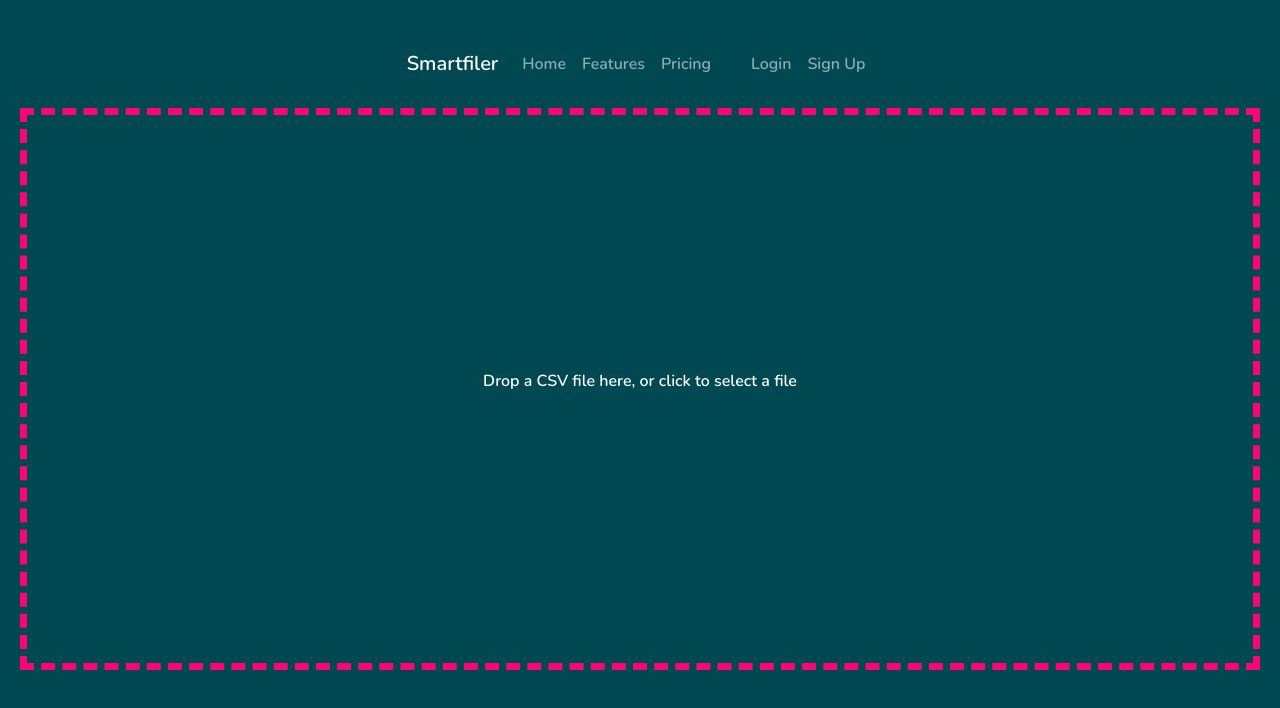
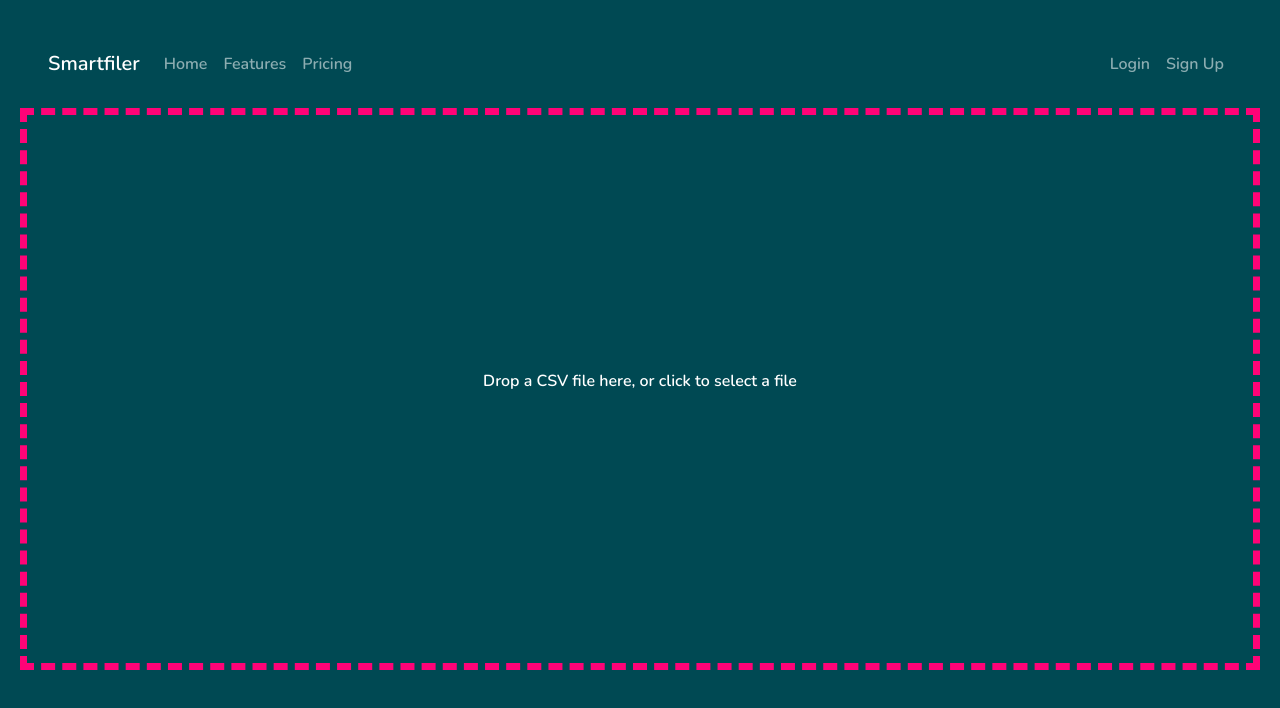
Before and after one commit to waynethewizard/smartfiler, a React (Create React App) app in the folder react_frontend/: page / in a window 1280 px wide. Shown: the top 708 px of the page. Built offline with nearby package versions, Linux system fonts and the light colour scheme.

Commit message:
.app css edited

```diff
--- a/react_frontend/src/App.css
+++ b/react_frontend/src/App.css
@@ -6,8 +6,8 @@
     height: 100vh;
     display: flex;
     flex-direction: column;
-    justify-content: center;
-    align-items: center;
+    /* justify-content: center;
+    align-items: center; */
     padding: 20px;
     box-sizing: border-box;
     font-family: 'Nunito', sans-serif;
```
